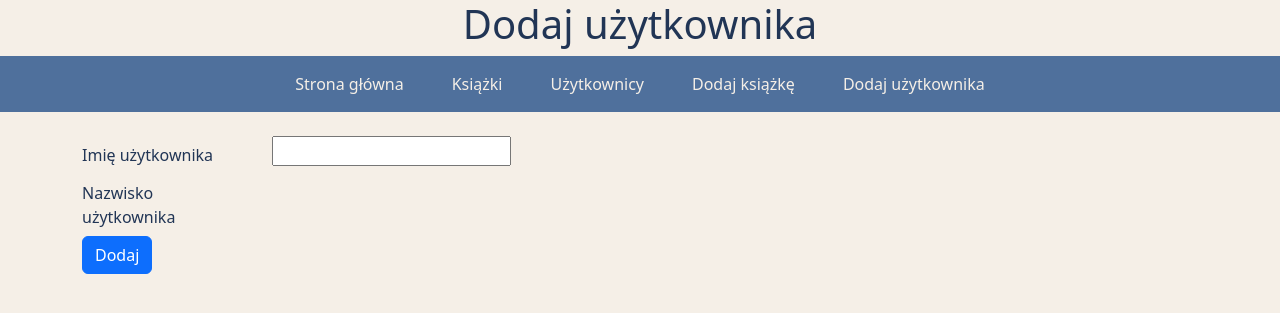
After one commit to JaremaPiekutowski/wymieniamy_sie, a Django app: page /users/add_user/ in a window 1280 px wide. The commit adds this page. Shown: the top 313 px of the page. Run offline with Django 4.2, Linux system fonts and the light colour scheme; parts of the project's set-up code (start-up, migrations or seed data) failed here and were passed over.

Commit message:
add user adding and Polish ordering

```diff
--- a/apps/books/urls.py
+++ b/apps/books/urls.py
@@ -5,5 +5,5 @@ from . import views
 urlpatterns = [
     path('', views.homepage, name='homepage'),
     path('books/', views.book_list, name='book_list'),
-    path('add/', views.add_book, name='add_book'),
+    path('add_book/', views.add_book, name='add_book'),
 ]
--- /dev/null
+++ b/apps/users/forms.py
@@ -0,0 +1,11 @@
+from django import forms
+from .models import CustomUser
+
+
+class CustomUserForm(forms.ModelForm):
+    class Meta:
+        model = CustomUser
+        fields = [
+            'first_name',
+            'last_name',
+            ]
--- a/apps/users/urls.py
+++ b/apps/users/urls.py
@@ -4,4 +4,5 @@ from . import views
 
 urlpatterns = [
     path('users/', views.user_list, name='user_list'),
+    path('add_user/', views.add_custom_user, name='add_user'),
 ]
--- a/apps/users/views.py
+++ b/apps/users/views.py
@@ -1,6 +1,10 @@
+import locale
+
+from django.contrib import messages
 from django.db.models import Count
-from django.shortcuts import render
+from django.shortcuts import render, redirect
 
+from .forms import CustomUserForm
 from .models import CustomUser
 
 
@@ -22,7 +26,11 @@ def user_list(request):
     sort_field = valid_sort_options.get(sort_param, default_sort)
 
     # Get users with ordering by sort field
-    users = CustomUser.objects.all().annotate(book_count=Count('books')).order_by(sort_field)
+    users = CustomUser.objects.all().annotate(book_count=Count('books'))
+    if sort_param == 'last_name':
+        users = sorted(users, key=lambda u: locale.strxfrm(u.last_name))
+    else:
+        users = users.order_by(sort_field)
 
     # Define context
     context = {
@@ -31,3 +39,20 @@ def user_list(request):
 
     # Return the rendered template
     return render(request, 'user_list.html', context)
+
+
+def add_custom_user(request):
+    if request.method == 'POST':
+        form = CustomUserForm(request.POST)
+        if form.is_valid():
+            user = form.save(commit=False)
+            user.save()
+            messages.success(request, f'Użytkownik "{user}" dodany.')
+            return redirect('user_list')
+    else:
+        form = CustomUserForm()
+
+    context = {
+        'form': form,
+    }
+    return render(request, 'add_user.html', context)
--- /dev/null
+++ b/templates/add_user.html
@@ -0,0 +1,28 @@
+{% extends "base.html" %}
+{% load static %}
+{% block title %}Dodaj użytkownika{% endblock %}
+{% block header %}<h1 class="text-center">Dodaj użytkownika</h1>{% endblock %}
+{% block content %}
+<br>
+<div class="container">
+    <form method="post">
+        {% csrf_token %}
+        <div class="form-group row">
+            <label for="{{ form.first_name.id_for_label }}" class="col-sm-2 col-form-label">Imię użytkownika</label>
+            <div class="col-sm-10">
+                {{ form.first_name }}
+            </div>
+        </div>
+        <div class="form-group row">
+            <label for="{{ form.last_name.id_for_label }}" class="col-sm-2 col-form-label">Nazwisko użytkownika</label>
+            <div class="col-sm-10">
+            </div>
+        </div>
+        <div class="form-group row">
+            <div class="col-sm-10">
+                <button type="submit" class="btn btn-primary">Dodaj</button>
+            </div>
+        </div>
+    </form>
+</div>
+{% endblock %}
--- a/templates/base.html
+++ b/templates/base.html
@@ -26,7 +26,7 @@
             <a class="nav-link" href="{% url 'add_book' %}">Dodaj książkę</a>
           </li>
           <li class="nav-item px-3">
-            <a class="nav-link" href="#">Dodaj użytkownika</a>
+            <a class="nav-link" href="{% url 'add_user' %}">Dodaj użytkownika</a>
           </li>
       </ul>
     </nav>
--- a/wymieniamy_sie/settings.py
+++ b/wymieniamy_sie/settings.py
@@ -9,8 +9,12 @@ https://docs.djangoproject.com/en/4.2/topics/settings/
 For the full list of settings and their values, see
 https://docs.djangoproject.com/en/4.2/ref/settings/
 """
+import locale
 import os
 from pathlib import Path
+
+# Set locale
+locale.setlocale(locale.LC_ALL, 'pl_PL.UTF-8')
 
 # Build paths inside the project like this: BASE_DIR / 'subdir'.
 BASE_DIR = Path(__file__).resolve().parent.parent
```
Also changed, not shown: TODO.md (+1 -3 lines), apps/books/forms.py (+9 -1 lines), db.sqlite3.
